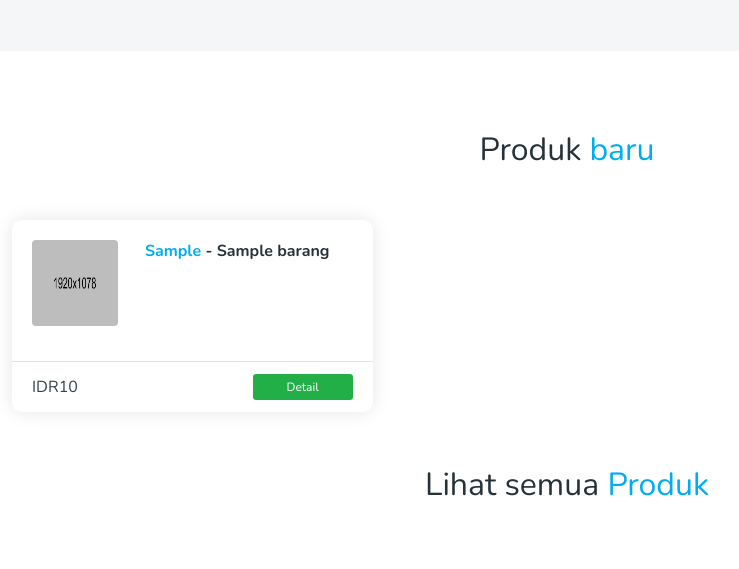
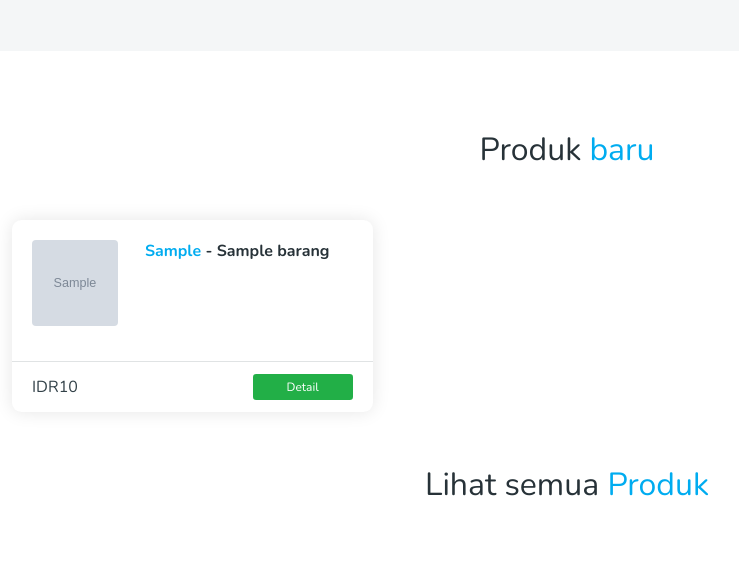
Before and after one commit to umarhadi/kp, a PHP site: page / in a window 1280 px wide. Shown: the part 1496-2065 px from the top of the page, without its empty margins (73-812 px from the left). Run offline with PHP 8.4, Linux system fonts and the light colour scheme; tables that the repository leaves empty or names only in its code hold one stand-in row (values such as "Sample post"); grey boxes marked "Sample" are stand-in pictures; some libraries are stand-ins or nearby versions.

Commit message:
feat: img barang

```diff
--- a/index.php
+++ b/index.php
@@ -6,6 +6,7 @@
     $hasil_barang = $lihat->barang_row();
     $hasil_kategori = $lihat->kategori_row();
     $jual = $lihat->jual_row();
+
 ?>
 <!DOCTYPE html>
 <html lang="en">
@@ -181,7 +182,7 @@
                                         <div class="card">
                                             <div class="card-body">
                                                 <div class="d-flex">
-                                                    <img class="d-86 rounded mb-15 mr-15" src="assets/img/landing-pg/emailapp.png" alt="thumb">
+                                                    <img class="d-86 rounded mb-15 mr-15" src="assets/img/barang/<?php echo $isi['img']; ?>" alt="Foto <?php echo $isi['nama_barang']; ?>">
                                                     <div class="w-65">
                                                         <h6 class="mb-5"><span class="text-primary"><?php echo $isi['merk']; ?></span> - <?php echo $isi['nama_barang']; ?></h6>
                                                         <p></p>
```
